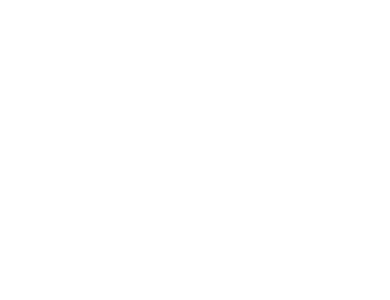
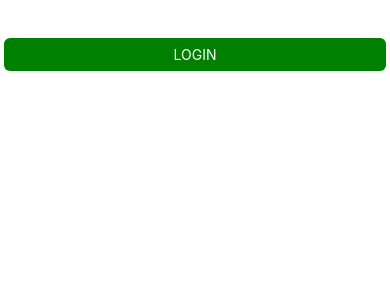
Before and after one commit to normanmunge/onyesha-chapaa, a React Native app: screen / in a window 390 px wide. Shown: the top 300 px of the page. Built offline with nearby package versions, Linux system fonts and the light colour scheme.

Commit message:
Renames button component

```diff
--- a/components/buttons/primary-button.tsx
+++ b/components/buttons/primary-button.tsx
@@ -32,7 +32,7 @@
     overflow: 'hidden',
   },
   btnInnerContainer: {
-    backgroundColor: '',
+    backgroundColor: 'green',
     paddingHorizontal: 16,
     paddingVertical: 8,
     elevation: 2,
```
